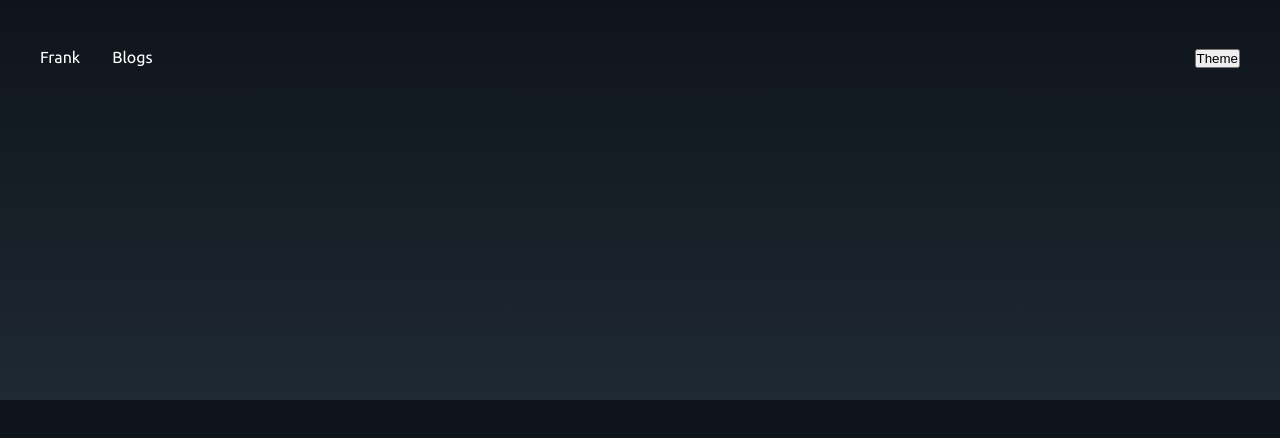
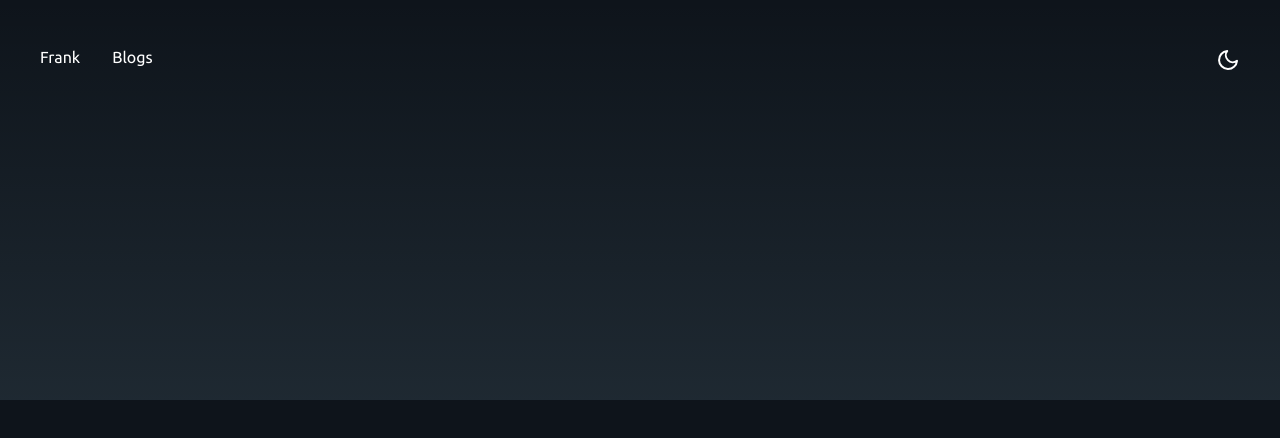
Before and after one commit to frankda/frank-v2, a Next.js app: page / in a window 1280 px wide. Shown: the top 438 px of the page. Built offline with nearby package versions, Linux system fonts and the light colour scheme.

Commit message:
add theme toggle button

```diff
--- /dev/null
+++ b/components/Navigation/MoonIcon/MoonIcon.tsx
@@ -0,0 +1,5 @@
+const MoonIcon = () => (
+  <svg xmlns="http://www.w3.org/2000/svg" width="24" height="24" viewBox="0 0 24 24" fill="none" stroke="currentColor" strokeWidth="2" strokeLinecap="round" strokeLinejoin="round" className="feather feather-moon"><path d="M21 12.79A9 9 0 1 1 11.21 3 7 7 0 0 0 21 12.79z"></path></svg>
+)
+
+export default MoonIcon
--- a/components/Navigation/Navigation.styles.tsx
+++ b/components/Navigation/Navigation.styles.tsx
@@ -1,4 +1,10 @@
 import styled from 'styled-components'
+
+export const Button = styled.button`
+  svg {
+    color: ${p => p.theme.color.fontColor};
+  }
+`
 
 export const Container = styled.header`
   padding: 48px 16px 0 16px;
--- a/components/Navigation/Navigation.tsx
+++ b/components/Navigation/Navigation.tsx
@@ -1,7 +1,9 @@
 import { useContext } from 'react'
 
 import { ThemeContext } from 'pages/_app'
+import Moon from './MoonIcon/MoonIcon'
 import {
+  Button,
   Container,
   Left,
   Link,
@@ -10,9 +12,10 @@
   NavigationWrapper,
   Right
 } from './Navigation.styles'
+import Sun from './SunIcon/SunIcon'
 
 const Navigation = () => {
-  const { toggleTheme } = useContext(ThemeContext)
+  const { isDarkTheme, toggleTheme } = useContext(ThemeContext)
   return (
     <Container>
       <NavigationWrapper>
@@ -23,7 +26,9 @@
           </NavigationLinks>
         </Left>
         <Right>
-          <button onClick={toggleTheme}>Theme</button>
+          <Button onClick={toggleTheme}>
+            {isDarkTheme ? <Moon /> : <Sun />}
+          </Button>
         </Right>
       </NavigationWrapper>
     </Container>
--- /dev/null
+++ b/components/Navigation/SunIcon/SunIcon.tsx
@@ -0,0 +1,5 @@
+const SunIcon = () => (
+  <svg xmlns="http://www.w3.org/2000/svg" width="24" height="24" viewBox="0 0 24 24" fill="none" stroke="currentColor" strokeWidth="2" strokeLinecap="round" strokeLinejoin="round" className="feather feather-sun"><circle cx="12" cy="12" r="5"></circle><line x1="12" y1="1" x2="12" y2="3"></line><line x1="12" y1="21" x2="12" y2="23"></line><line x1="4.22" y1="4.22" x2="5.64" y2="5.64"></line><line x1="18.36" y1="18.36" x2="19.78" y2="19.78"></line><line x1="1" y1="12" x2="3" y2="12"></line><line x1="21" y1="12" x2="23" y2="12"></line><line x1="4.22" y1="19.78" x2="5.64" y2="18.36"></line><line x1="18.36" y1="5.64" x2="19.78" y2="4.22"></line></svg>
+)
+
+export default SunIcon
--- a/styles/globals.ts
+++ b/styles/globals.ts
@@ -52,13 +52,18 @@
   body {
     font-family: Ubuntu;
     background-color: ${props => props.theme.color.backgroundColor };
-    height: 200vh;
   }
 
   a {
     color: inherit;
     text-decoration: none;
   }
+
+  button {
+    background: none;
+    border: none;
+    cursor: pointer;
+  }
 `
 
 export default GlobalStyles
```
